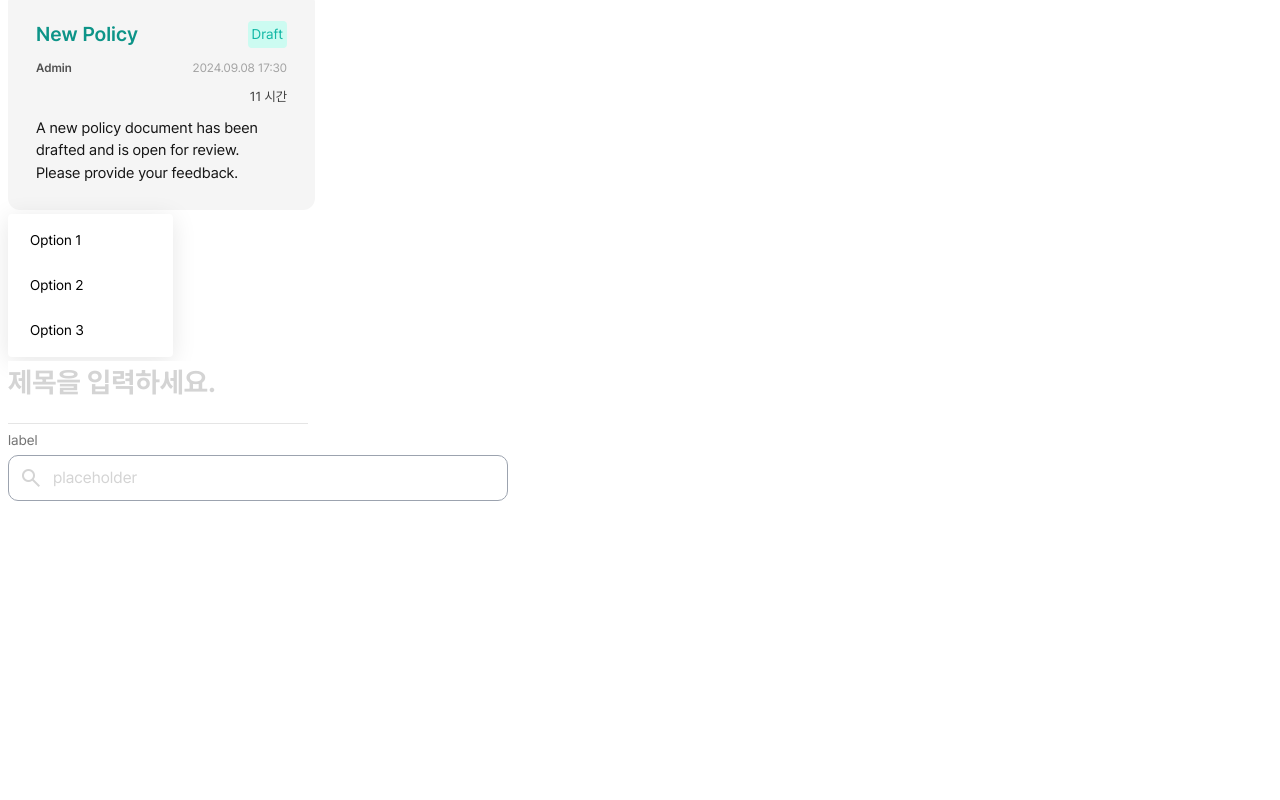
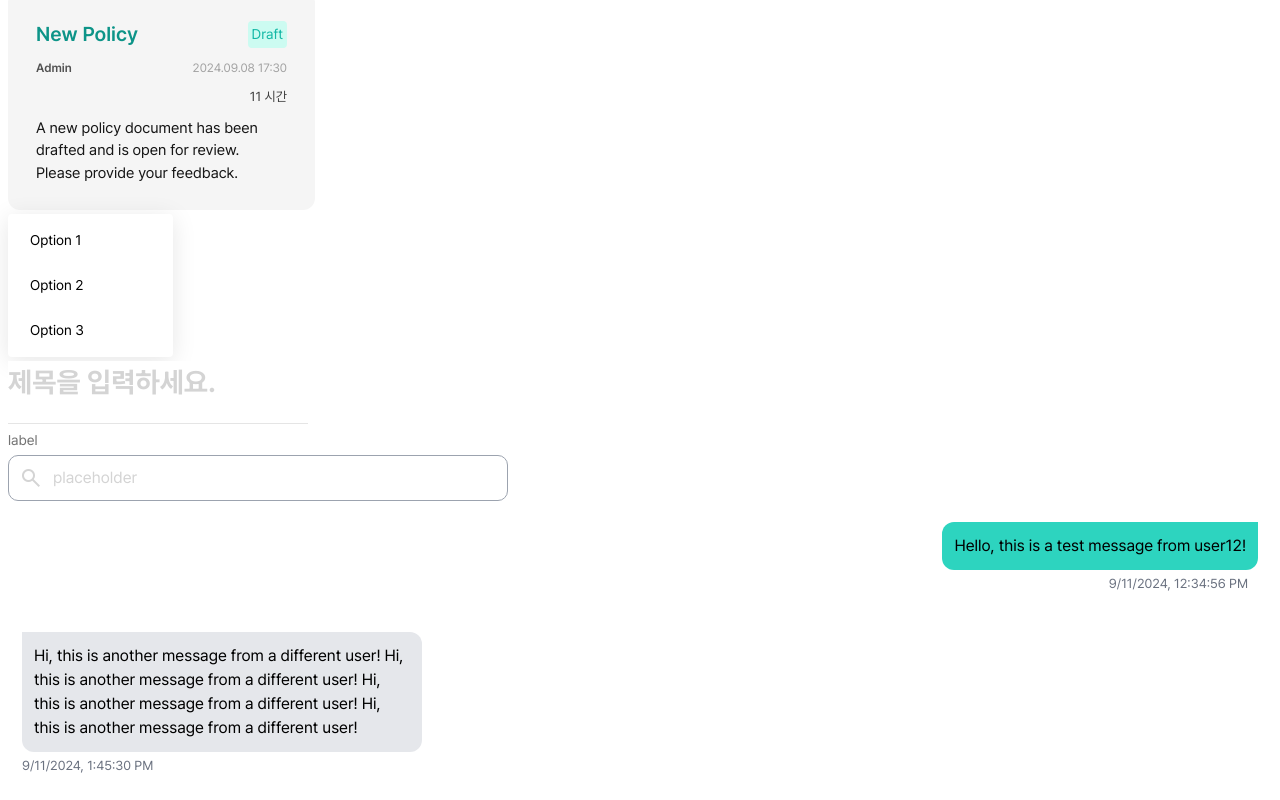
Before and after one commit to tikkle-a501/tikkle, a Next.js app in the folder front/tikkle/: page / in a window 1280 px wide. Shown: the part 947-1747 px from the top of the page. Before the commit the page ends 1456 px from the top, so only its background shows below. Built offline with nearby package versions, Linux system fonts and the light colour scheme.

Commit message:
feat: 채팅리스트 컴포넌트 제작 - writerId를 통해 자신의 메세지인지 아닌지 구분하여 다른 스타일 적용 - createdAt은 toLocaleString() 으로 가공 - 추후 store로부터 userId를 가져오는 로직 추가 필요 S11P21A501-119

```diff
--- a/front/tikkle/src/app/page.tsx
+++ b/front/tikkle/src/app/page.tsx
@@ -4,6 +4,8 @@ import Button from "@/components/button/Button";
 import Dropbox from "@/components/drop-down/Dropbox";
 import TitleInput from "@/components/input/TitleInput";
 import SearchInput from "@/components/input/SearchInput";
+import ChatList from "@/components/chat/chatList";
+import Chat from "./chat/page";
 
 export default function Landing() {
   const testCards = [
@@ -33,6 +35,20 @@ export default function Landing() {
       time: "11",
       context:
         "A new policy document has been drafted and is open for review. Please provide your feedback.",
+    },
+  ];
+
+  const testChats = [
+    {
+      content: "Hello, this is a test message from user12!",
+      createdAt: "2024-09-11T12:34:56Z",
+      writerId: "user12",
+    },
+    {
+      content:
+        "Hi, this is another message from a different user! Hi, this is another message from a different user! Hi, this is another message from a different user! Hi, this is another message from a different user!",
+      createdAt: "2024-09-11T13:45:30Z",
+      writerId: "user34",
     },
   ];
 
@@ -130,6 +146,15 @@ export default function Landing() {
           warningMessage="그건 아니지"
         />
       </div>
+
+      {testChats.map((chat, index) => (
+        <ChatList
+          key={index}
+          content={chat.content}
+          createdAt={chat.createdAt}
+          writerId={chat.writerId}
+        />
+      ))}
     </div>
   );
 }
--- /dev/null
+++ b/front/tikkle/src/components/chat/chatList.tsx
@@ -0,0 +1,50 @@
+"use client";
+
+import { useState, useEffect } from "react";
+
+interface ChatProps {
+  content: string;
+  createdAt: string;
+  writerId: string;
+}
+
+const ChatList: React.FC<ChatProps> = ({ content, createdAt, writerId }) => {
+  // 추후 store로부터 userId를 가져오는 로직이 추가될 예정
+  const userId = "user12"; // 현재 하드코딩된 userId (스토어 작성 후 교체 예정)
+  const [isCurrentUser, setIsCurrentUser] = useState<boolean>(false);
+  // writerId와 userId가 일치하는지 확인하여 스타일을 조건부로 설정
+
+  // userId가 변경될 때마다 isCurrentUser 값 설정
+  useEffect(() => {
+    if (userId) {
+      setIsCurrentUser(writerId === userId);
+    }
+  }, [userId, writerId]); // userId 또는 writerId가 변경될 때마다 실행
+
+  const sideStyle = isCurrentUser
+    ? "items-end" // Variant 1: 현재 사용자의 스타일
+    : "items-start"; // Variant 2: 다른 사용자의 스타일
+
+  const bubbleStyle = isCurrentUser
+    ? "bg-teal400 text-black rounded-[12px_0_12px_12px]" // Variant 1: 현재 사용자의 스타일
+    : "bg-coolGray200 text-black rounded-[0_12px_12px_12px]"; // Variant 2: 다른 사용자의 스타일
+
+  const dateStyle = isCurrentUser
+    ? "justify-end" // Variant 1: 현재 사용자의 스타일
+    : "flex-start"; // Variant 2: 다른 사용자의 스타일
+
+  return (
+    <div className={`flex flex-col ${sideStyle} px-14 py-[17px] gap-4`}>
+      <div
+        className={`flex p-12 text-base text-15 ${bubbleStyle} max-w-[400px]`}
+      >
+        {content}
+      </div>
+      <div className={`${dateStyle} pr-10 text-13 text-coolGray500`}>
+        {new Date(createdAt).toLocaleString()}
+      </div>
+    </div>
+  );
+};
+
+export default ChatList;
```
